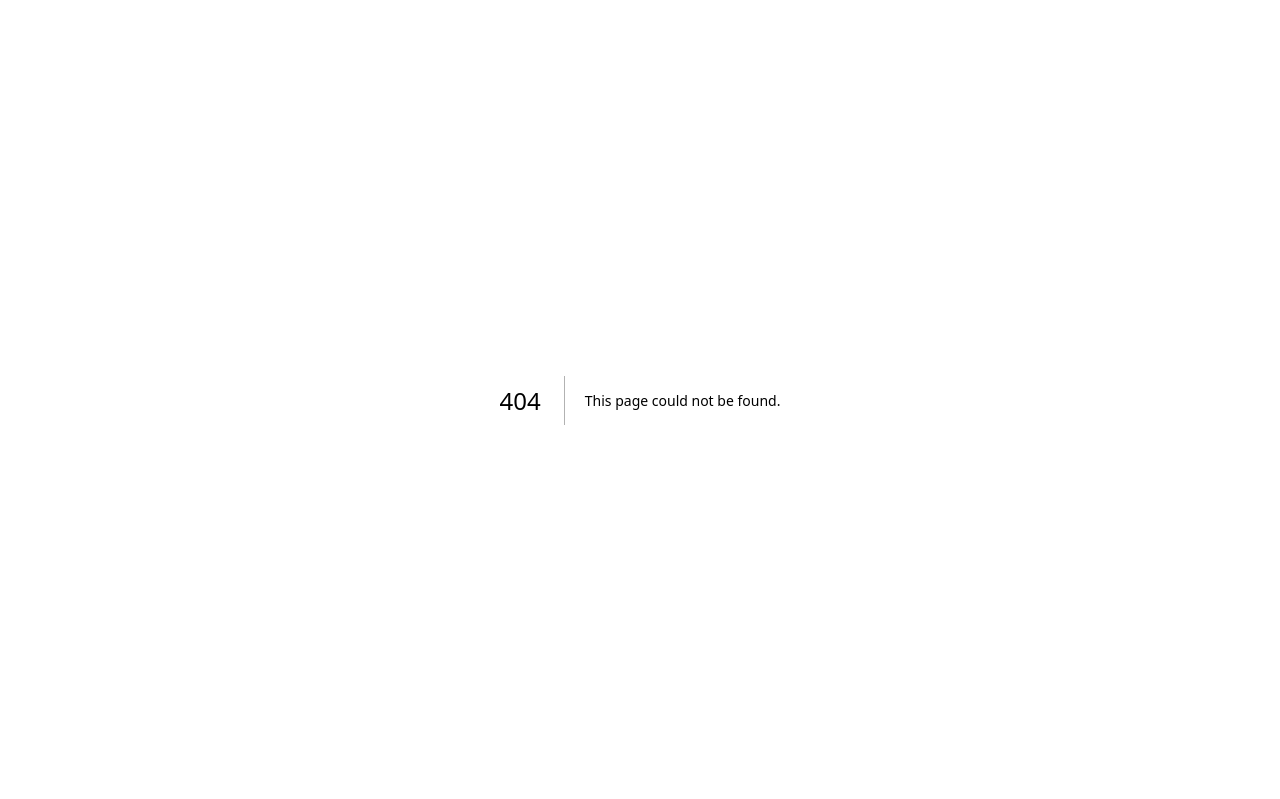
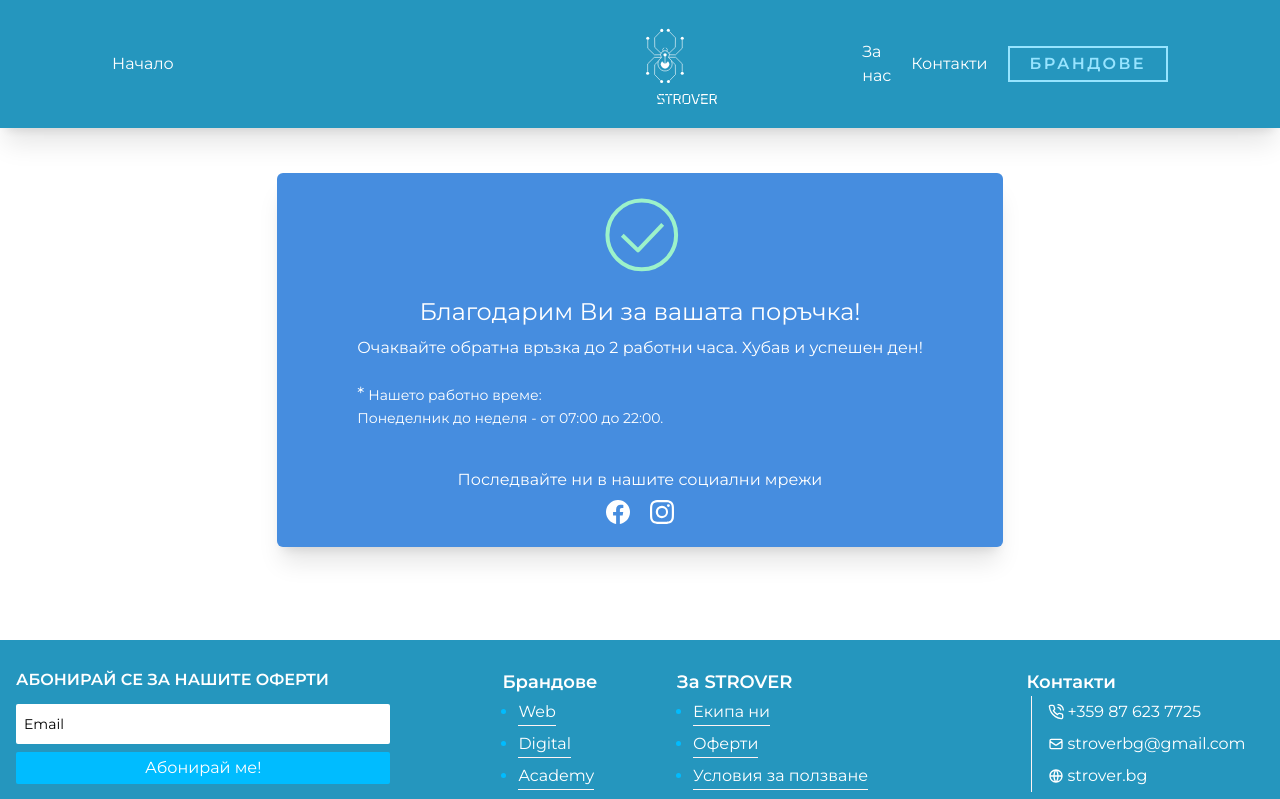
Before and after one commit to StroverIT/Strover, a Next.js app: page /web/thanks in a window 1280 px wide. Before the commit this address had no page. Shown: the top 799 px of the page. Built offline with nearby package versions, Linux system fonts and the light colour scheme; a web font is replaced by a local one.

Commit message:
After succesful purchase to show thanks message

```diff
--- /dev/null
+++ b/pages/web/thanks.js
@@ -0,0 +1,70 @@
+import Head from "next/head";
+import React from "react";
+import { BsFacebook, BsInstagram } from "react-icons/bs";
+import Check from "../../components/svg-anim-comp/Check";
+import Navigation from "../../components/web/pricingComp/Navigation";
+
+const Thanks = () => {
+  return (
+    <>
+      <Head></Head>
+      <Navigation />
+      <main className=" lg:pt-20 lg:h-[80vh]">
+        <section className=" h-full flex-center">
+          <section className=" shadow-xl max-lg:pt-40 max-lg:pb-20 lg:rounded-md bg-primaryBlue  flex-center  px-10 lg:px-20  flex-col  lg:h-2/3 max-lgcontainer text-white">
+            <section className="w-20 h-20">
+              <Check />
+            </section>
+            <div className="mt-5">
+              <h3 className="text-center text-2xl ">
+                Благодарим Ви за вашата поръчка!
+              </h3>
+              <p className="mt-2 max-lg:text-center">
+                Очаквайте обратна връзка до 2 работни часа. Хубав и успешен ден!
+              </p>
+              <h5 className="mt-5 text-sm">
+                <span className=" mr-1 text-lg ">*</span>Нашето работно време:
+                <ul>
+                  <li> Понеделник до неделя - от 07:00 до 22:00.</li>
+                </ul>
+              </h5>
+            </div>
+            <section className="mt-10">
+              <h3 className="max-lg:text-center">
+                Последвайте ни в нашите социални мрежи
+              </h3>
+              <div className="flex-center mt-2 gap-x-5 ">
+                <a
+                  href="https://www.facebook.com/profile.php?id=100085497228053"
+                  target="_blank"
+                  rel="noopener noreferrer"
+                >
+                  <div className="transition-transform cursor-pointer flex-center hover:scale-125 hover:text-primaryBlue-450">
+                    <div className="text-2xl">
+                      <BsFacebook />
+                    </div>
+                    {/* <div className="pl-2">Facebook</div> */}
+                  </div>
+                </a>
+                <a
+                  href="https://www.instagram.com/stroverbg/"
+                  target="_blank"
+                  rel="noopener noreferrer"
+                >
+                  <div className="transition-all cursor-pointer flex-center hover:scale-125 hover:text-primaryBlue-450">
+                    <div className="text-2xl">
+                      <BsInstagram />
+                    </div>
+                    {/* <div className="pl-2">Instagram</div> */}
+                  </div>
+                </a>
+              </div>
+            </section>
+          </section>
+        </section>
+      </main>
+    </>
+  );
+};
+
+export default Thanks;
--- a/styles/globals.css
+++ b/styles/globals.css
@@ -190,9 +190,7 @@ a {
 * {
   box-sizing: border-box;
 }
-li {
-  cursor: pointer;
-}
+
 /*
 @media (prefers-color-scheme: dark) {
   html {
```
